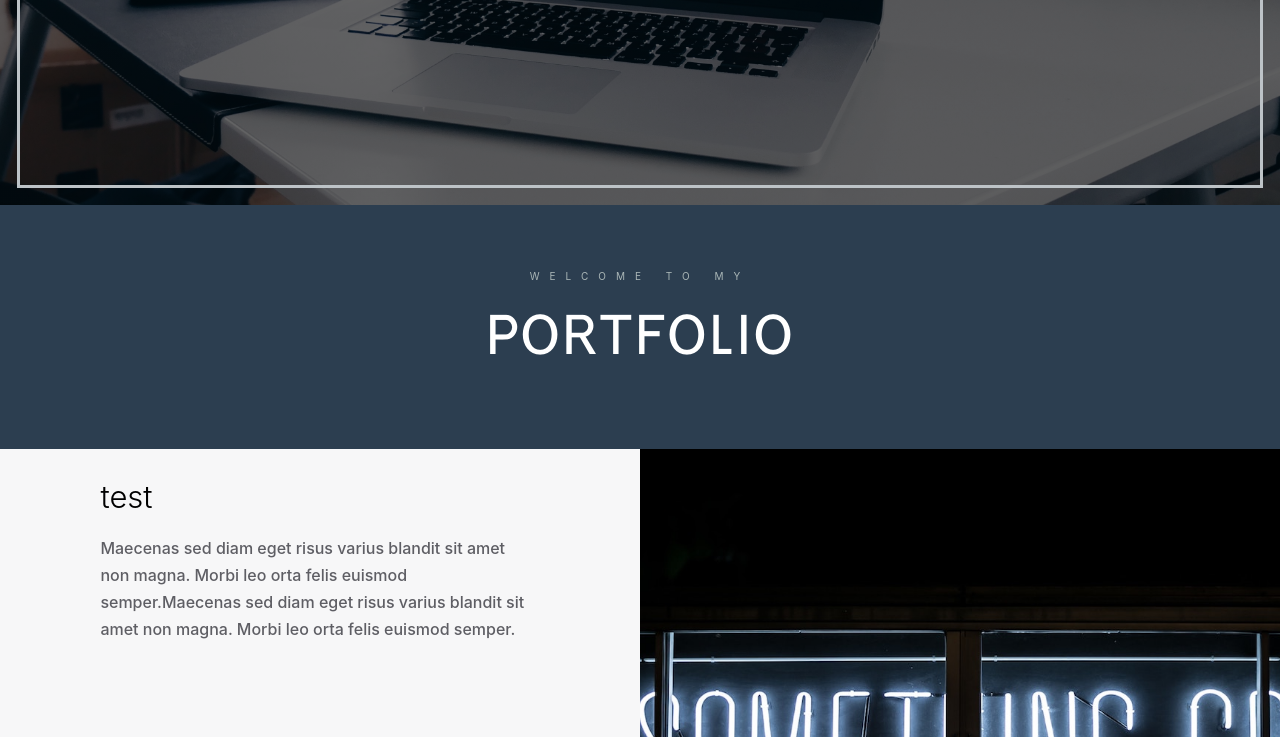
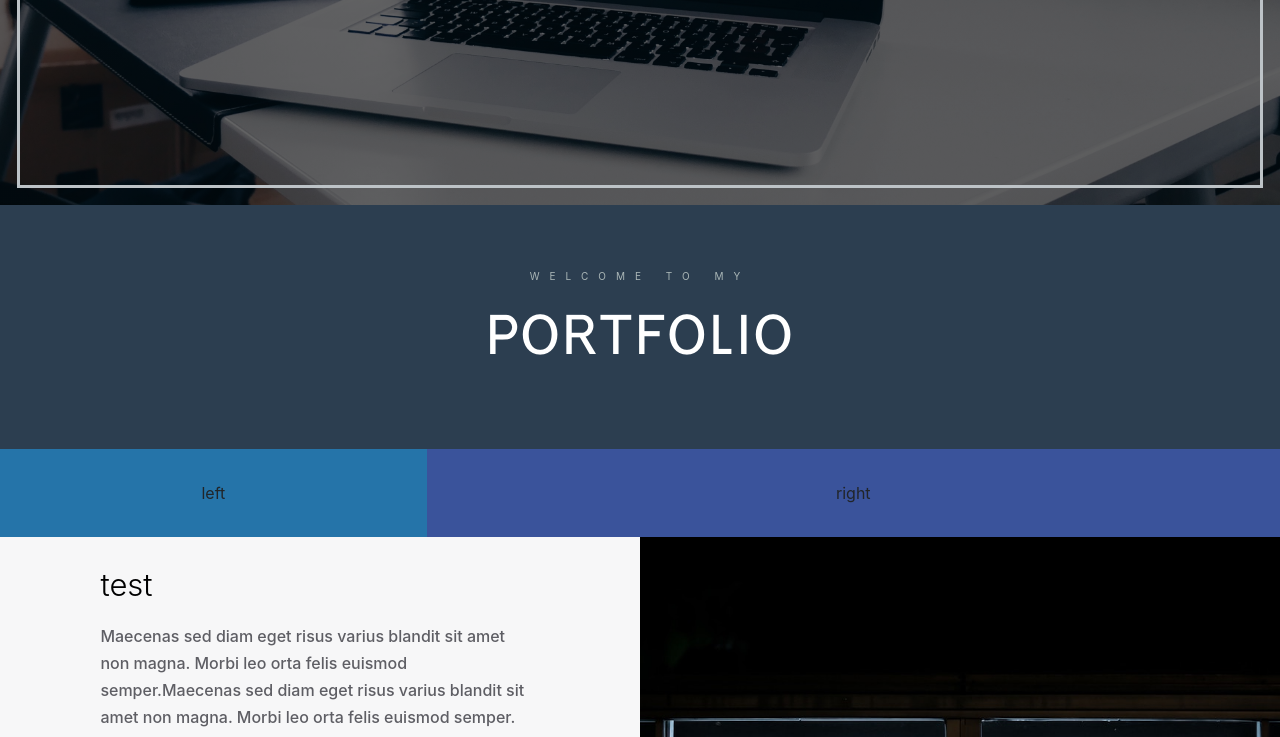
Before and after one commit to rujiraveeyiwha/personalWebPortfolio, a website with bundled scripts: page WebPort/index.html in a window 1280 px wide. Shown: the part 595-1332 px from the top of the page. Built offline with nearby package versions, Linux system fonts and the light colour scheme; files whose address does not match are found by name.

Commit message:
bio area

```diff
--- a/WebPort/css/style.css
+++ b/WebPort/css/style.css
@@ -136,10 +136,22 @@ body {
   }
 }
 
+.bio {
+  background-color: white;
+}
+
+.bioLeft {
+  background-color: #2574A9;
+}
+.bioRight {
+  background-color: #3A539B;
+}
+
+
 .inner-outline {
-    outline: 3px solid #BDC3C7;
-    outline-offset: -20px;
-    }
+  outline: 3px solid #BDC3C7;
+  outline-offset: -20px;
+}
 
 header.masthead {
   padding-top: 9rem;
--- a/WebPort/index.html
+++ b/WebPort/index.html
@@ -50,11 +50,24 @@
         <div class="row">
           <div class="col-lg-8 mx-auto text-center">
             <p class="section-heading">WELCOME  TO  MY</p>
-            <h1>PORTFOLIO<h1>
+            <h1 class="mt-3">PORTFOLIO</h1>
           </div>
         </div>
       </section>
     </section>
+
+<div class="container-fluid">
+    <div class="row bio">
+      <section class="col-lg-4 col-md-4 col-sm-12 text-center bioLeft">
+            left
+      </section>
+
+      <section class="col-lg-8 col-md-8 col-sm-12 text-center bioRight">
+            right
+      </section>
+    </div>
+</div>
+
 
     <!-- <section id="services">
       <div class="container">
```
